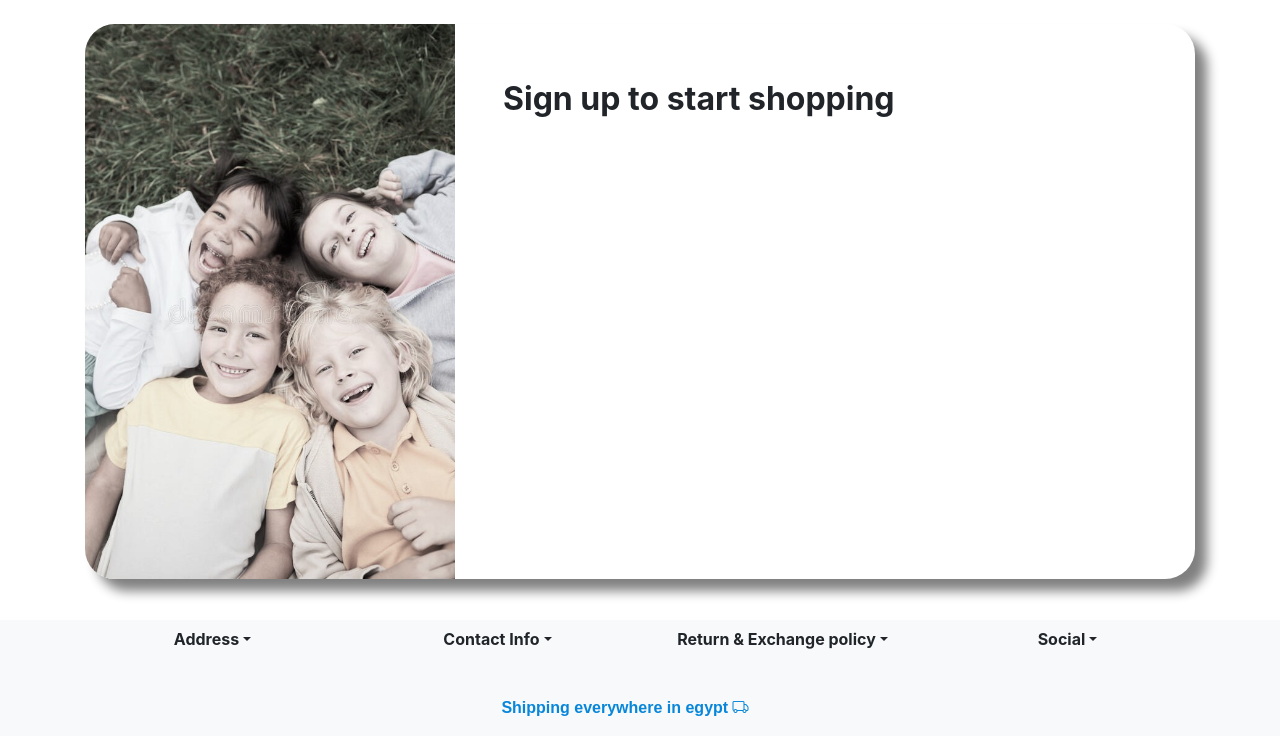
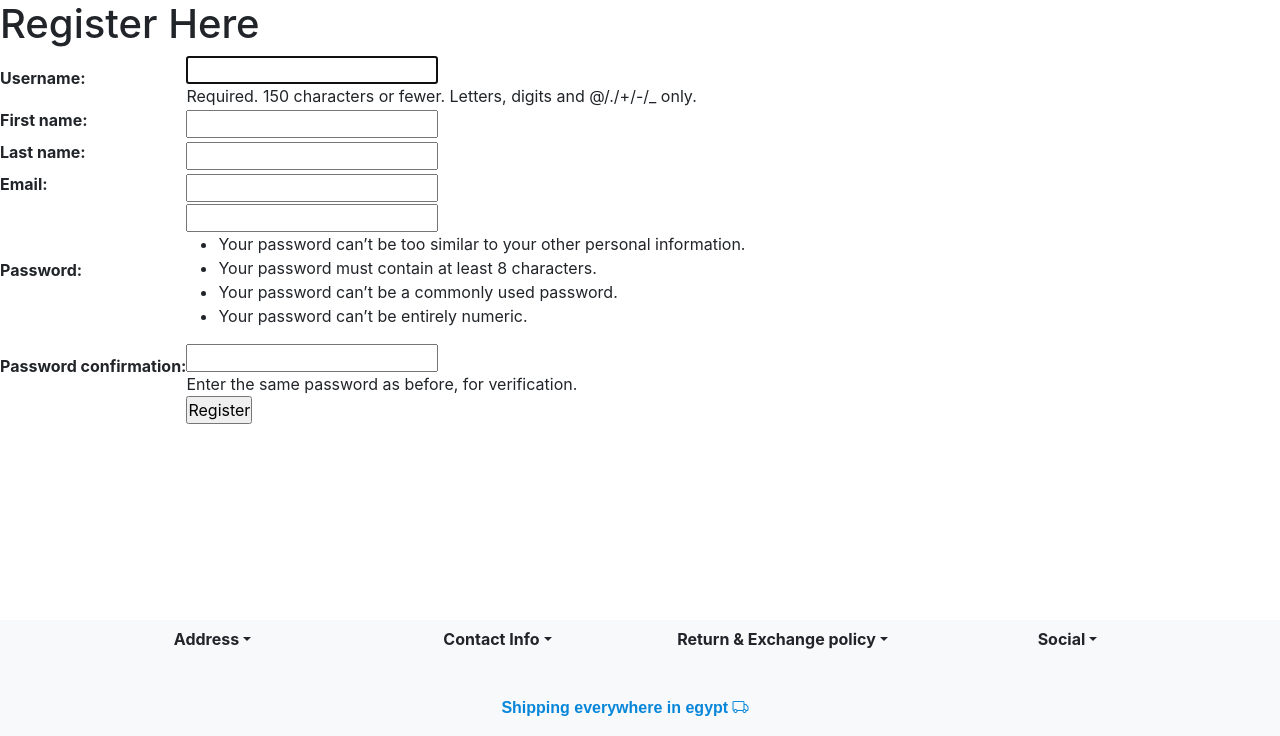
Before and after one commit to zazou21/Software-engineering-project, a Django app: page /register in a window 1280 px wide. Shown: the part 64-800 px from the top of the page. Run offline with Django 4.2, Linux system fonts and the light colour scheme; some libraries are stand-ins or nearby versions.

Commit message:
added registartion with no styling

```diff
--- /dev/null
+++ b/SoftwareProjDjango/software/Home/forms.py
@@ -0,0 +1,18 @@
+from django.contrib.auth.forms import UserCreationForm
+from django.contrib.auth.models import User
+from django import forms
+
+class registration(UserCreationForm):
+    email=forms.EmailField()
+    first_name=forms.CharField()
+    last_name=forms.CharField()
+    class Meta:
+        model=User
+        fields=('username','first_name','last_name','email','password1','password2')
+    def clean_email(self):
+
+        email = self.cleaned_data.get('email')
+        if User.objects.filter(email__iexact=email).exists():
+            raise forms.ValidationError("User with that email already exists")
+
+        return email
--- a/SoftwareProjDjango/software/Home/templates/Home/register.html
+++ b/SoftwareProjDjango/software/Home/templates/Home/register.html
@@ -1,24 +1,28 @@
 {% extends 'Home/base.html' %}
 
 {% block changes %}
+<div class = "login">
 
-<div id="div" class="Form my-4 mx-5">
-    <div class="container">
-        <div id="firstrow" class="row no-gutters">
-            <div class="col-lg-4">
-                <img src="img/kids.jpg" alt="kids" class="img-fluid">
-            </div>
-            <div class="col-lg-6 px-5 pt-5">
-                <h2 class="font-weight-bold py-2">Sign up to start shopping</h2>
-                <form action="" method=POST id="form">
-                     {% csrf_token %}
+    {% if messages %}
+        <ul>
+            {% for message in messages %}
+                <li>{{ message }}</li>
+                {% endfor %}
+        </ul>
+    {% endif %}
 
-                </form>
+    <h1>Register Here </h1>
 
-            </div>
-
-        </div>
-    </div>
-</div>
+         <form method="post" >
+             {% csrf_token %}
+             <table>
+                {{ Form.as_table }}
+                 <tr>
+                    <td></td>
+                    <td><input type="submit" name="submit" value="Register" /></td>
+                </tr>
+             </table>
+         </form>
+     </div>
 
 {% endblock %}
--- a/SoftwareProjDjango/software/Home/urls.py
+++ b/SoftwareProjDjango/software/Home/urls.py
@@ -1,18 +1,19 @@
 from django.urls import path
 from. import views
 urlpatterns = [
+    path('register', views.register_user, name='Register'),
     path('',views.Homepage,name='home'),
     path('aboutus',views.aboutus,name='about-us'),
     path('cart',views.Cart,name='Cart'),
     path('myaccount', views.Myaccount, name='Myaccount'),
     path('forgetpass', views.Forgetpass, name='Forgetpass'),
     path('wishlist', views.Wishlist, name='Wishlist'),
-    path('register', views.Register, name='Register'),
+
     path('boy', views.Boy, name='Boy'),
     path('girl',views.Girl,name='girl'),
     path('children',views.children,name='children'),
     path('product',views.product,name='product'),
-    path('',views.logout_user,name='logout'),
+    path('',views.logout_user,name='logout_user'),
     path('baby', views.baby, name='baby'),
 
 ]
--- a/SoftwareProjDjango/software/Home/views.py
+++ b/SoftwareProjDjango/software/Home/views.py
@@ -1,16 +1,25 @@
 from django.shortcuts import render,redirect
+from django import forms
+from django.forms.forms import Form
 from django.http import HttpResponse
 from django.contrib.auth import login,logout,authenticate
 from django.contrib import messages
 from django.contrib.auth.forms import UserCreationForm
+from .forms import registration
 # Create your views here.
 
-types=["Baby-boy","Baby-girl","Toddler boy","Toddler girl","Boys","Girls"]
+
+class NewForm(forms.Form):
+    username=forms.CharField(label="username")
+    password=forms.CharField(label="password")
+
+
+
 
 
 def Homepage(request):
     return render(request,'Home/index.html',{
-        "types":types
+
     })
 
 def aboutus(request):
@@ -43,7 +52,7 @@ def Myaccount(request):
 
 def logout_user(request):
      logout(request)
-     return redirect('Myaccount')
+     return redirect('home')
 
 
 
@@ -76,5 +85,18 @@ def product(request):
 def baby(request):
     return render(request, 'Home/baby.html')
 
-def register(request):
-    render (request,'Home/register.html')
+def register_user(request):
+    if request.method == 'POST':
+        Form=registration(request.POST)
+        if Form.is_valid():
+            Form.save()
+            username=Form.cleaned_data['username']
+            password=Form.cleaned_data['password1']
+            user=authenticate(request,username=username,password=password)
+            login(request,user)
+            return redirect('home')
+
+    else:
+        Form=registration()
+
+    return render(request,'Home/register.html',{'Form':Form})
```
Also changed, not shown: SoftwareProjDjango/software/db.sqlite3.
